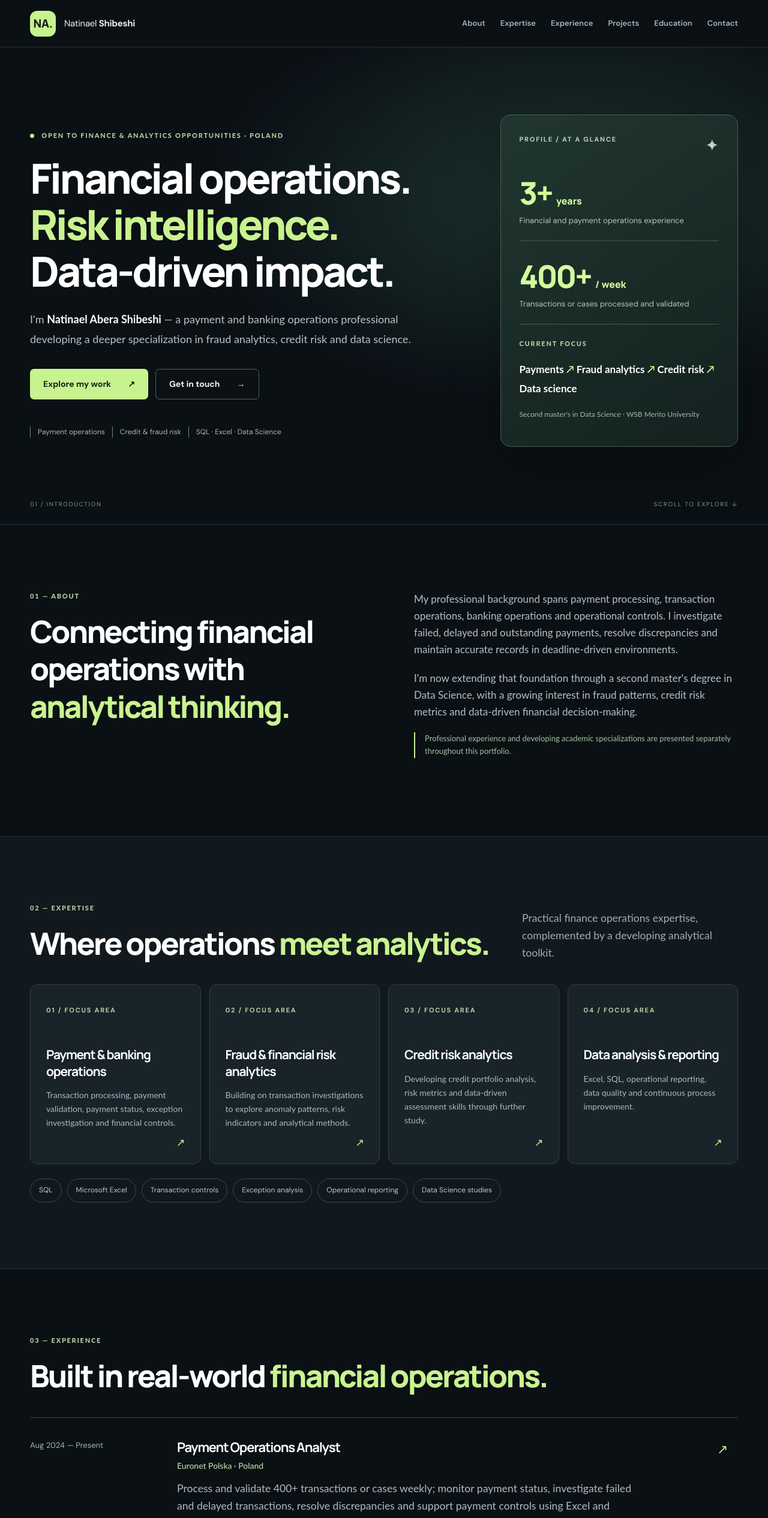
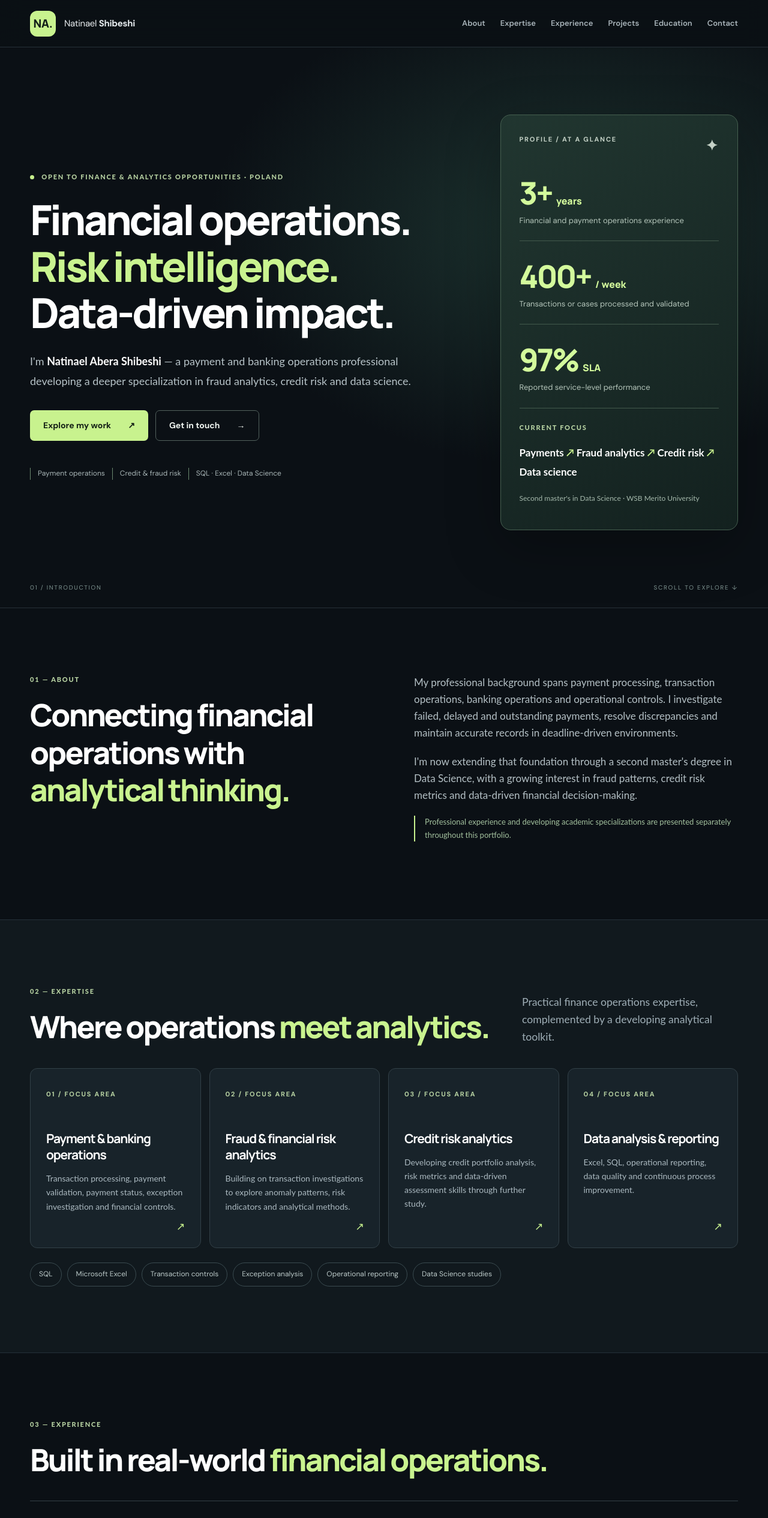
Before and after one commit to natinaelaberashi/portfolio-website, a React (Create React App) app: page / in a window 1280 px wide. Shown: the top 2531 px of the page at 60% size. Built offline with nearby package versions, Linux system fonts and the light colour scheme.

Commit message:
Add 97 percent SLA and verify project card descriptions

```diff
--- a/src/App.tsx
+++ b/src/App.tsx
@@ -3,15 +3,15 @@ import './portfolio.scss';
 
 const github = 'https://github.com/natinaelaberashi';
 const projects = [
-  {title:'Payment Product Operations Lab',category:'Payment operations',desc:'Portfolio materials exploring payment-product operations, transaction workflows and operational controls.',link:github+'/portfolio-website/tree/main/payment-product-operations-lab',tag:'Portfolio lab'},
-  {title:'Data Analytics & Operations Lab',category:'Data analytics',desc:'Operations-focused analysis materials and practical data investigation exercises.',link:github+'/portfolio-website/tree/main/data-analytics-operations-lab',tag:'Portfolio lab'},
-  {title:'Power BI Operations Dashboard',category:'Reporting & dashboards',desc:'Operations reporting and dashboard-focused portfolio work.',link:github+'/portfolio-website/tree/main/power-bi-operations-dashboard',tag:'Portfolio lab'},
-  {title:'Transaction / Transmission Operations Lab',category:'Transaction operations',desc:'Operational workflow and transaction investigation portfolio materials.',link:github+'/portfolio-website/tree/main/transmission-operations-analyst-lab',tag:'Portfolio lab'},
-  {title:'Customer Support Analytics',category:'Transferable analytics',desc:'Case and performance analytics work, included for its transferable data and reporting skills.',link:github+'/portfolio-website/tree/main/customer-support-analytics',tag:'Existing project'},
-  {title:'CloudDesk IT Support Ticket System',category:'Analytics application',desc:'A separate application repository demonstrating operational case and ticket analytics.',link:github+'/cloud-desk-it-support',tag:'Existing repository'},
+  {title:'Payment Product Operations Lab',category:'Payment operations',desc:'Payment-product operations materials including a dashboard folder, SQL scripts, sample data and documentation.',link:github+'/portfolio-website/tree/main/payment-product-operations-lab',tag:'Portfolio lab'},
+  {title:'Data Analytics & Operations Lab',category:'Data analytics',desc:'Operations analytics materials with SQL, reporting resources, sample data and an HTML project page.',link:github+'/portfolio-website/tree/main/data-analytics-operations-lab',tag:'Portfolio lab'},
+  {title:'Power BI Operations Dashboard',category:'Reporting & dashboards',desc:'Operations dashboard source files, SQL, sample data and a Power BI build guide.',link:github+'/portfolio-website/tree/main/power-bi-operations-dashboard',tag:'Portfolio lab'},
+  {title:'Transaction / Transmission Operations Lab',category:'Transaction operations',desc:'Transaction operations portfolio materials including SQL, handover documentation and an HTML project page.',link:github+'/portfolio-website/tree/main/transmission-operations-analyst-lab',tag:'Portfolio lab'},
+  {title:'Customer Support Analytics',category:'Transferable analytics',desc:'Operational case analytics with dashboard source files, SQL and sample data; included for transferable reporting skills.',link:github+'/portfolio-website/tree/main/customer-support-analytics',tag:'Existing project'},
+  {title:'CloudDesk IT Support Ticket System',category:'Analytics application',desc:'Separate repository with an operational ticket analytics dashboard, sample data and a live-demo link.',link:github+'/cloud-desk-it-support',tag:'Existing repository'},
 ];
 const jobs = [
-  {date:'Aug 2024 — Present',role:'Payment Operations Analyst',company:'Euronet Polska · Poland',detail:'Process and validate 400+ transactions or cases weekly; monitor payment status, investigate failed and delayed transactions, resolve discrepancies and support payment controls using Excel and SQL.'},
+  {date:'Aug 2024 — Present',role:'Payment Operations Analyst',company:'Euronet Polska · Poland',detail:'Process and validate 400+ transactions or cases weekly with 97% SLA performance; monitor payment status, investigate failed and delayed transactions, resolve discrepancies and support payment controls using Excel and SQL.'},
   {date:'May 2023 — Jul 2024',role:'Operations Payment Analyst',company:'Concentrix CVG International · Poland',detail:'Validated high-volume financial transactions, investigated payment exceptions and discrepancies, and coordinated resolution with international financial stakeholders.'},
   {date:'Jan 2020 — Oct 2021',role:'Banking Operations / Payment Operations & Implementation Specialist',company:'Commercial Bank of Ethiopia · Ethiopia',detail:'Worked with financial data and international market operations systems, supporting transaction issue resolution, accurate records and operational controls.'}
 ];
@@ -47,7 +47,7 @@ function App(){
      <div className="panel-head"><span>PROFILE / AT A GLANCE</span><span className="panel-dot" aria-hidden="true">✦</span></div>
      <div className="metric"><strong>3+ <small>years</small></strong><span>Financial and payment operations experience</span></div>
      <div className="metric"><strong>400+ <small>/ week</small></strong><span>Transactions or cases processed and validated</span></div>
-     <div className="panel-rule"></div>
+     <div className="metric"><strong>97% <small>SLA</small></strong><span>Reported service-level performance</span></div><div className="panel-rule"></div>
      <p className="panel-label">CURRENT FOCUS</p><p className="panel-focus">Payments <span>↗</span> Fraud analytics <span>↗</span> Credit risk <span>↗</span> Data science</p>
      <p className="panel-foot">Second master's in Data Science · WSB Merito University</p>
     </aside>
```
